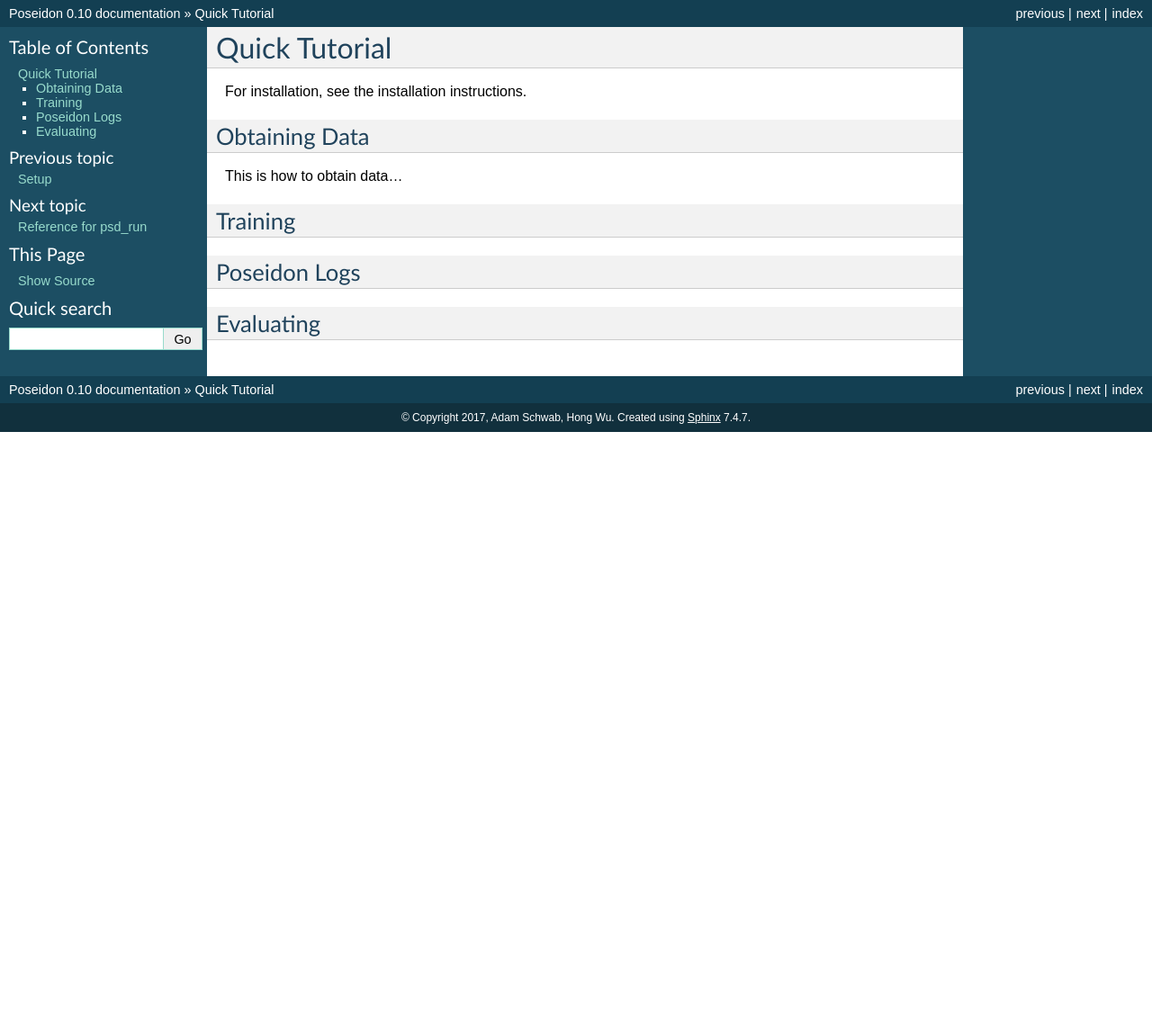
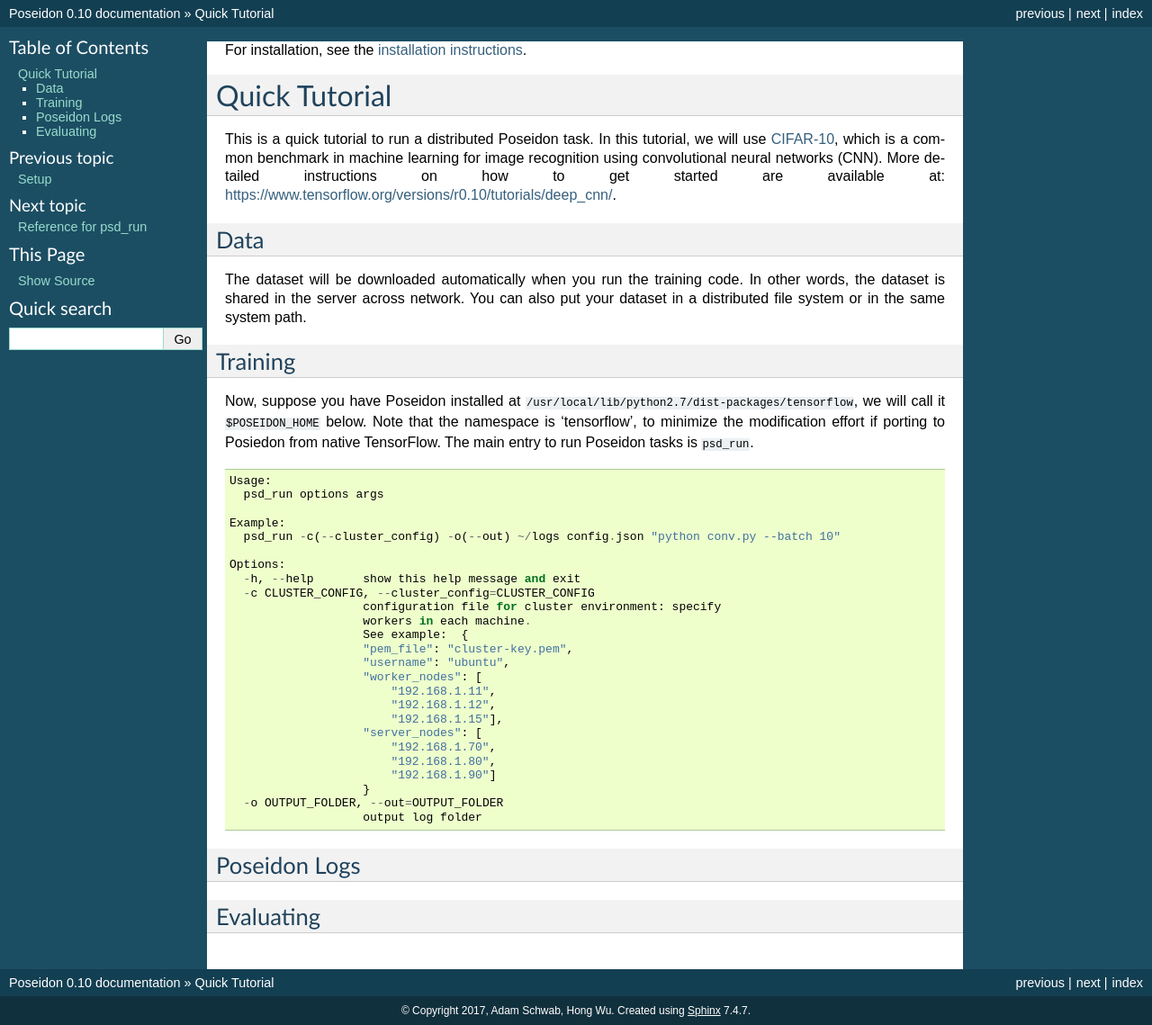
Before and after one commit to petuum-inc/poseidon-release, a Sphinx documentation site: the page built from docs/source/tutorial.rst, in a window 1280 px wide. Shown: the whole page at 90% size. Built offline with Sphinx 7.4.7, drawn with Linux system fonts in a browser that asks for light colours; before the commit the page ends 900 px from its top, so only the background shows below that.

Commit message:
starting tutorial

```diff
--- a/docs/source/pip_install.rst
+++ b/docs/source/pip_install.rst
@@ -24,7 +24,7 @@
 
 
 Virtualenv (Optional)
-^^^^^^^^^^^^^^^^^^^^^
+---------------------
 
 Use virtualenv if you wish to install poseidon and tensorflow to a clean python environment.
 
--- a/docs/source/tutorial.rst
+++ b/docs/source/tutorial.rst
@@ -1,15 +1,48 @@
+For installation, see the `installation instructions <install/#installation-options>`_.
+
 Quick Tutorial
 ==============
 
-For installation, see the installation instructions.
+This is a quick tutorial to run a distributed Poseidon task. In this tutorial, we will use `CIFAR-10 <http://www.cs.toronto.edu/~kriz/cifar.html>`_, which is a common benchmark in machine learning for image recognition using convolutional neural networks (CNN). More detailed instructions on how to get started are available at: https://www.tensorflow.org/versions/r0.10/tutorials/deep_cnn/.
 
-Obtaining Data
---------------
+Data
+----
 
-This is how to obtain data...
+The dataset will be downloaded automatically when you run the training code. In other words, the dataset is shared in the server across network. You can also put your dataset in a distributed file system or in the same system path.
 
 Training
 --------
+
+Now, suppose you have Poseidon installed at ``/usr/local/lib/python2.7/dist-packages/tensorflow``, we will call it ``$POSEIDON_HOME`` below. Note that the namespace is 'tensorflow', to minimize the modification effort if porting to Posiedon from native TensorFlow. The main entry to run Poseidon tasks is ``psd_run``.
+
+.. code::
+
+    Usage:
+      psd_run options args
+
+    Example:
+      psd_run -c(--cluster_config) -o(--out) ~/logs config.json "python conv.py --batch 10"
+
+    Options:
+      -h, --help       show this help message and exit
+      -c CLUSTER_CONFIG, --cluster_config=CLUSTER_CONFIG
+                       configuration file for cluster environment: specify
+                       workers in each machine.
+                       See example:  {
+                       "pem_file": "cluster-key.pem",
+                       "username": "ubuntu",
+                       "worker_nodes": [
+                           "192.168.1.11",
+                           "192.168.1.12",
+                           "192.168.1.15"],
+                       "server_nodes": [
+                           "192.168.1.70",
+                           "192.168.1.80",
+                           "192.168.1.90"]
+                       }
+      -o OUTPUT_FOLDER, --out=OUTPUT_FOLDER
+                       output log folder
+
 
 Poseidon Logs
 -------------
```
